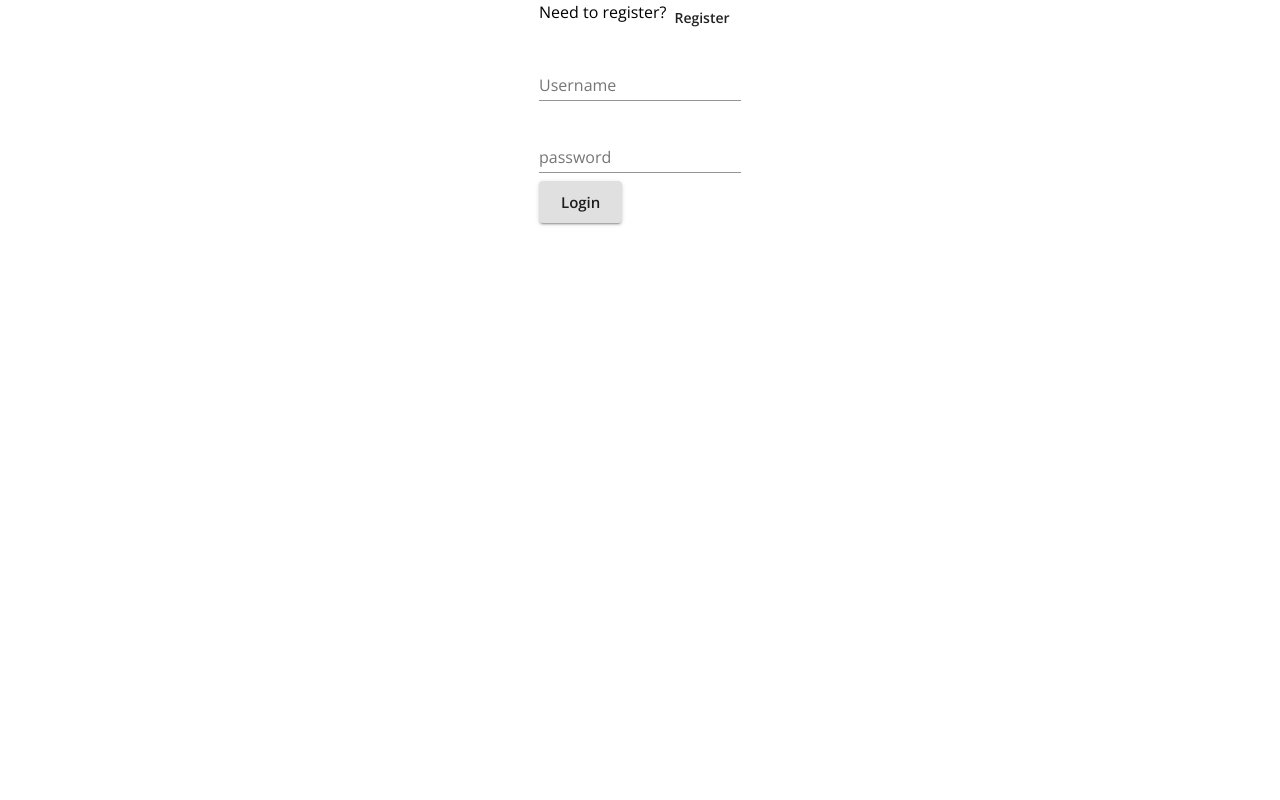
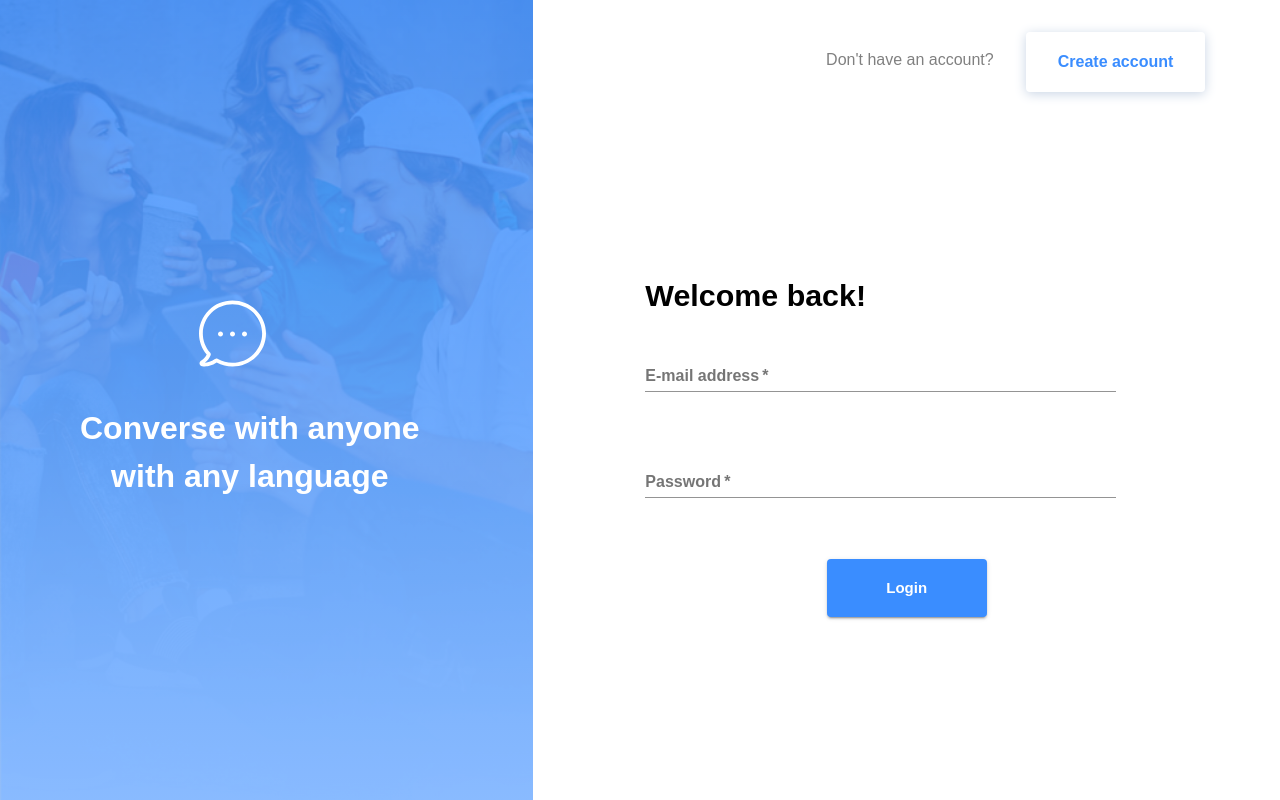
Before and after one commit to saarthak08/messenger-starter, a React (Create React App) app in the folder client/: page /login in a window 1280 px wide. Built offline with nearby package versions, Linux system fonts and the light colour scheme; no server answers.

Commit message:
style: style Login Page

```diff
--- /dev/null
+++ b/client/src/components/AuthPageImage.js
@@ -0,0 +1,53 @@
+import React from "react";
+import backgroundImage from "../images/bg-img.png";
+import chatBubble from "../images/bubble.svg";
+import {
+    Grid,
+    Box,
+    Typography,
+    makeStyles,
+} from "@material-ui/core";
+
+const useStyles = makeStyles(() => ({
+    root: {
+        backgroundImage: `linear-gradient(to bottom, rgba(58,141,255,0.85) 0%,rgba(134,185,255,0.85) 100%), url('${backgroundImage}')`,
+        backgroundSize: "cover",
+        direction: "column",
+        display: "flex",
+        justify: "center",
+        alignItems: "center",
+    },
+    mainText: {
+        color: "white",
+        fontSize: "2rem",
+        variant: "h5",
+        textAlign: "center",
+        whiteSpace: "pre-line",
+        fontWeight: "bold",
+    },
+    box: {
+        margin: "10% 15%"
+    },
+    chatBubble: {
+        margin: "0% 0% 10% 35%",
+    }
+}));
+
+const AuthPageImage = () => {
+    const classes = useStyles();
+    return (
+        <Grid className={classes.root} md={5} container item  >
+            <Box className={classes.box}>
+                <Grid direction="column" item >
+                    <img alt="chatBubble" src={chatBubble} className={classes.chatBubble} />
+                    <Typography
+                        className={classes.mainText}>
+                        Converse with anyone{"\n"} with any language
+                    </Typography>
+                </Grid>
+            </Box>
+        </Grid>
+    );
+}
+
+export default AuthPageImage;
--- a/client/src/components/Login.js
+++ b/client/src/components/Login.js
@@ -8,11 +8,62 @@ import {
   Button,
   FormControl,
   TextField,
+  makeStyles,
 } from "@material-ui/core";
 import { login } from "../store/utils/thunkCreators";
+import AuthPageImage from "./AuthPageImage";
+
+
+const useStyles = makeStyles((theme) => ({
+  root: {
+    direction: "row",
+    height: "100vh"
+  },
+  registerBox: {
+    display: "flex",
+    color: "grey",
+    width: "90%",
+    margin: "2rem 0",
+    justifyContent: "flex-end",
+  },
+  registerText: {
+    marginRight: "2rem",
+    padding: "1rem 0 0 2rem",
+  },
+  registerButton: {
+    fontSize: "1rem",
+    boxShadow: "0px 2px 12px  #c9d5e5",
+    padding: "1rem 2rem",
+  },
+
+  formLogin: {
+    width: "70%",
+    margin: "auto auto",
+  },
+  submitButton: {
+    display: "flex",
+    margin: "2rem auto",
+    padding: "1rem",
+    width: "10rem",
+    fontWeight: "bolder",
+  },
+  formControl: {
+    width: "90%",
+    margin: "1.8rem auto",
+  },
+  label: {
+    fontWeight: "bold",
+    "& .Mui-focused": {
+      color: "#bab8b8",
+      fontSize: "1.3rem",
+      fontWeight: "bold"
+    }
+  },
+}));
 
 const Login = (props) => {
   const history = useHistory();
+  const classes = useStyles();
   const { user, login } = props;
 
   const handleLogin = async (event) => {
@@ -28,41 +79,65 @@ const Login = (props) => {
   }
 
   return (
-    <Grid container justify="center">
-      <Box>
-        <Grid container item>
-          <Typography>Need to register?</Typography>
-          <Button onClick={() => history.push("/register")}>Register</Button>
-        </Grid>
-        <form onSubmit={handleLogin}>
+    <Grid container className={classes.root}>
+      <AuthPageImage />
+      <Grid item direction="column" md={7} alignItems="flex-start" container>
+        <Box className={classes.registerBox}>
+          <Typography className={classes.registerText} >Don't have an account?</Typography>
+          <Button className={classes.registerButton} onClick={() => history.push("/register")} color="primary">Create account</Button>
+        </Box>
+        <form onSubmit={handleLogin} className={classes.formLogin}>
+          <Typography variant="h5" style={{ fontWeight: "bold", fontSize: "1.9rem" }}>
+            Welcome back!
+          </Typography>
+
           <Grid>
-            <Grid>
-              <FormControl margin="normal" required>
+            <FormControl fullWidth className={classes.formControl}>
               <TextField
-                  aria-label="username"
-                  label="Username"
-                  name="username"
+                aria-label="email"
+                label="E-mail address"
+                name="email"
                 type="text"
+                className={classes.label}
+                InputLabelProps={{ classes: { root: classes.label } }}
+                required
               />
             </FormControl>
           </Grid>
-            <FormControl margin="normal" required>
+
+          <Grid>
+            <FormControl
+              margin="normal"
+              className={classes.formControl}
+              fullWidth
+            >
               <TextField
-                label="password"
+                label="Password"
                 aria-label="password"
                 type="password"
                 name="password"
+                className={classes.label}
+                InputLabelProps={{ classes: { root: classes.label } }}
+                inputProps={{ minLength: 6 }}
+                required
               />
             </FormControl>
-            <Grid>
-              <Button type="submit" variant="contained" size="large">
+          </Grid>
+
+          <Box>
+            <Button
+              type="submit"
+              variant="contained"
+              size="large"
+              color="primary"
+              className={classes.submitButton}
+            >
               Login
             </Button>
+          </Box>
+        </form>
       </Grid>
-          </Grid>
-        </form>
-      </Box>
-    </Grid>
+    </Grid >
   );
 };
 
--- a/client/src/themes/theme.js
+++ b/client/src/themes/theme.js
@@ -2,7 +2,7 @@ import { createMuiTheme } from "@material-ui/core";
 
 export const theme = createMuiTheme({
   typography: {
-    fontFamily: "Open Sans, sans-serif",
+    fontFamily: "Open Sans -semibold, regular, sans-serif",
     fontSize: 14,
     button: {
       textTransform: "none",
```
Lines whose indentation alone changed are shown as unchanged.
